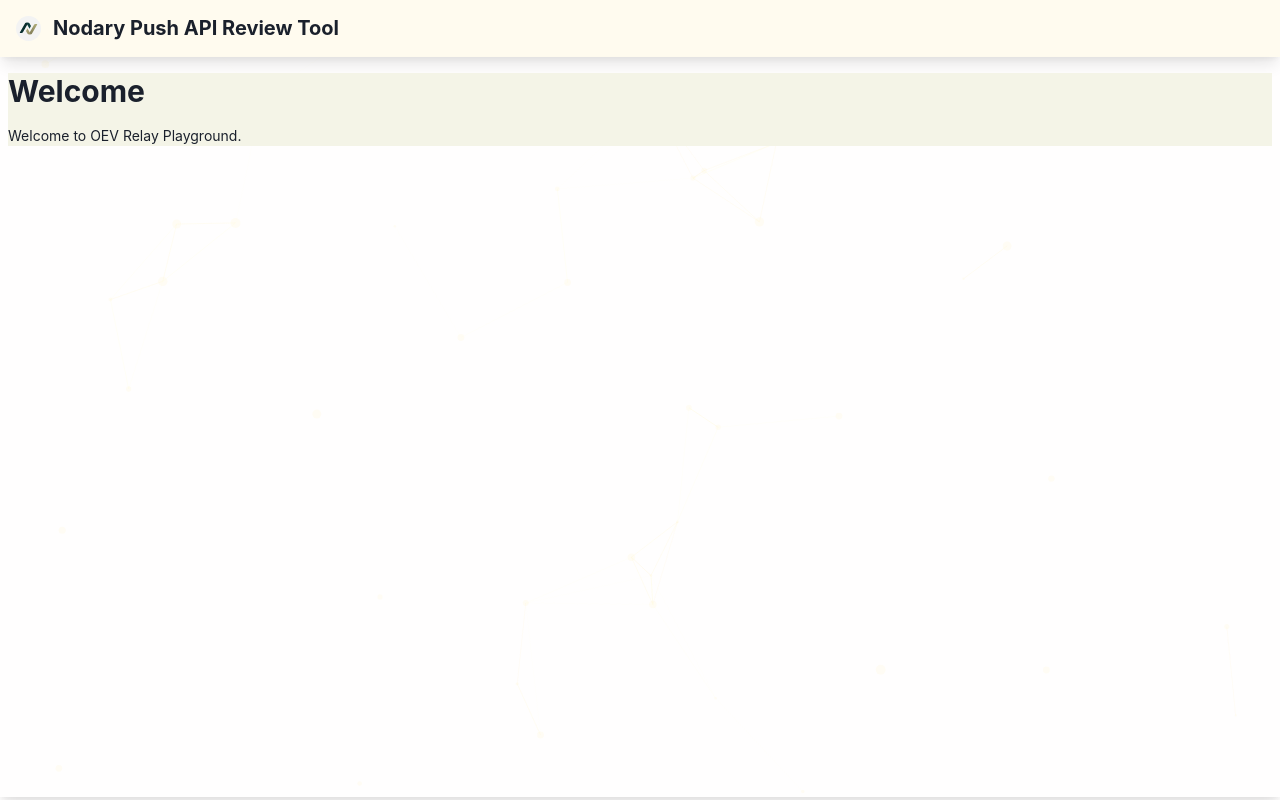
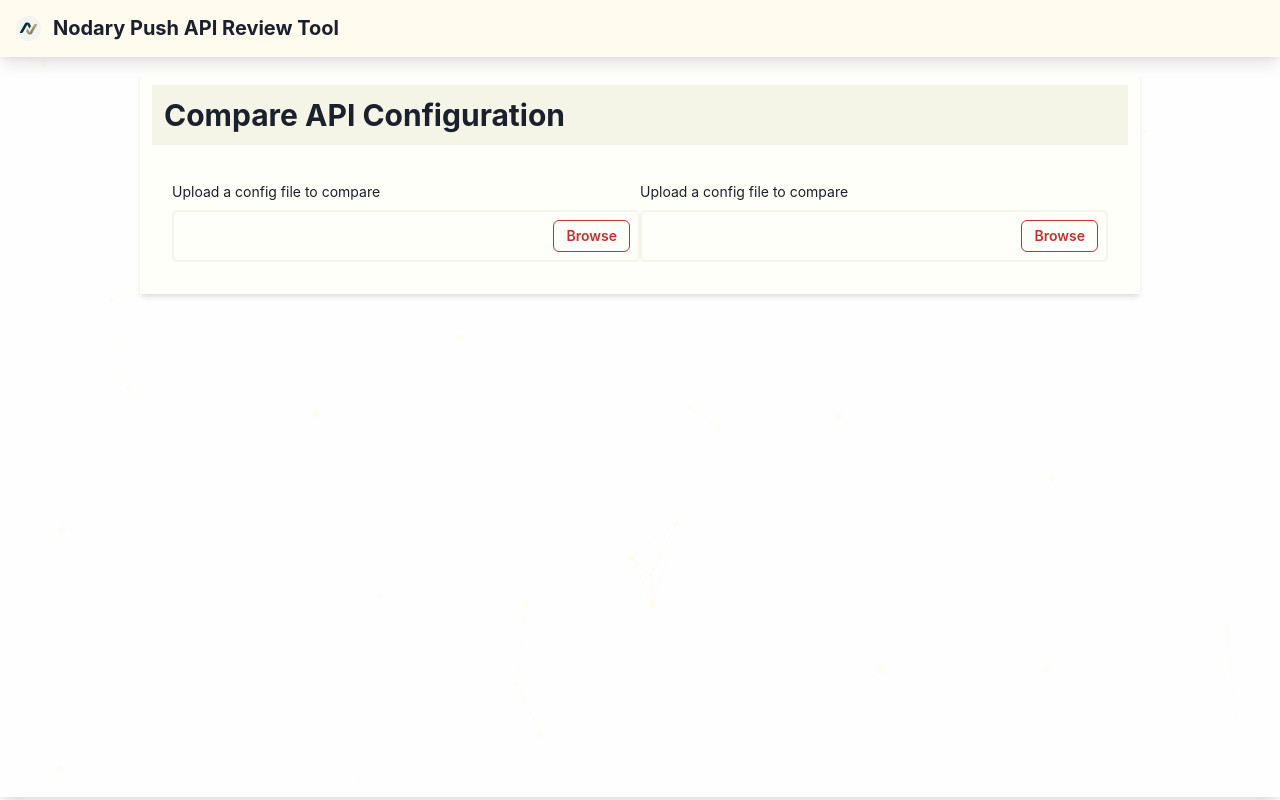
Before and after one commit to hiletmis/cloud-formation, a React (Create React App) app: page /compare in a window 1280 px wide. Built offline with nearby package versions, Linux system fonts and the light colour scheme.

Commit message:
json diff initiated

```diff
--- a/package.json
+++ b/package.json
@@ -12,6 +12,7 @@
     "react": "^18.2.0",
     "react-code-blocks": "^0.1.4",
     "react-dom": "^18.2.0",
+    "react-json-view-compare": "^2.0.2",
     "react-loader-spinner": "^5.4.5",
     "react-particles": "^2.12.2",
     "react-router-dom": "^6.15.0",
--- a/src/App.js
+++ b/src/App.js
@@ -38,9 +38,8 @@ function App() {
             <ParticlesBg />
 
             <Routes>
-              <Route path="/" element={<Integrations />} />
-              <Route path="/action" element={<Welcome />} />
-              <Route path="/upload" element={<UploadConfig />} />
+              <Route path="/" element={<Welcome />} />
+              <Route path="/upload" element={<Integrations />} />
               <Route path="/compare" element={<CompareConfig />} />
             </Routes>
           </VStack>
--- a/src/Components/CompareConfig.js
+++ b/src/Components/CompareConfig.js
@@ -1,22 +1,73 @@
-import React from "react";
-import { VStack, Heading, Flex, Spacer, Text } from "@chakra-ui/react";
+import { VStack, Flex, Stack, Spacer } from "@chakra-ui/react";
 import { COLORS } from "../data/colors";
+import Title from "../Custom/Title";
+import IntegrationRow from "./IntegrationRow";
+import UploadConfig from "./UploadConfig";
+import Display from "./Display";
+import { useState } from "react";
+import ReactJsonViewCompare from 'react-json-view-compare';
+import '../index.css'
 
 const Hero = () => {
+
+  const [integrations] = useState([]);
+  const [configFile, setConfig] = useState(null);
+  const [configFile2, setConfig2] = useState(null);
+
+  const oldData = configFile === null ? null : JSON.parse(configFile)
+  const newData = configFile2 === null ? null : JSON.parse(configFile2)
+
   return (
-    <VStack
+    <Flex
       spacing={4}
-      bgColor={COLORS.main}
-      minWidth={"350px"}
-      maxWidth={"100%"}
-      alignItems={"left"}
+      height={"100vh"}
+      overflow={"scroll"}
     >
-      <Flex>
-        <Heading size={"lg"}>Welcome</Heading>
-        <Spacer />
-      </Flex>
-      <Text fontSize={"sm"}>Welcome to OEV Relay Playground.</Text>
-    </VStack>
+      <VStack
+        spacing={4}
+        width={"100%"}
+        alignItems={"center"}
+        justifyItems={"stretch"}
+      >
+        <VStack
+          p={3}
+          bgColor={COLORS.table}
+          borderRadius={"sm"}
+          boxShadow="md"
+          spacing={4}
+          width={"80vw"}
+          maxWidth={"1000px"}
+          alignItems={"left"}
+          justifyItems={"center"}
+        >
+          <Title header={"Compare API Configuration"} buttonVisibility={false} isLoading={false} />
+
+
+          {
+            integrations.length === 0 ?
+              <Flex p={5} justifyContent={"space-around"}>
+                <UploadConfig configFile={configFile} setConfig={setConfig} description={"Upload a config file to compare"} />
+                <Spacer width={"10px"} />
+                <UploadConfig configFile={configFile2} setConfig={setConfig2} description={"Upload a config file to compare"} />
+
+              </Flex>
+              :
+              integrations.map((integration, index) => (
+                <IntegrationRow key={index} integration={integration} />
+              ))
+          }
+
+          {
+            configFile === null ? null :
+              <VStack bgColor={"red"}>
+                <ReactJsonViewCompare oldData={oldData} newData={newData} />;
+              </VStack>
+            //<Display configData={configFile} />
+          }
+
+        </VStack>
+      </VStack>
+    </Flex>
   );
 };
 
--- a/src/Components/Display.js
+++ b/src/Components/Display.js
@@ -37,7 +37,6 @@ const Hero = ({ configData }) => {
 
       return obj;
     });
-    console.log(newState)
     setSecuritySchemeValue(newState)
   }
 
--- a/src/Components/Integrations.js
+++ b/src/Components/Integrations.js
@@ -9,7 +9,6 @@ import { useState } from "react";
 const Hero = () => {
 
     const [integrations] = useState([]);
-    const [addNew, setAddNew] = useState(false);
     const [configFile, setConfig] = useState(null);
 
     return (
@@ -35,15 +34,11 @@ const Hero = () => {
                     alignItems={"left"}
                     justifyItems={"center"}
                 >
-                    <Title header={"API Integrations"} buttonVisibility={integrations.length !== 0} isLoading={false} onClick={() => setAddNew(integrations.length === 0 ? false : !addNew)} buttonText={addNew ? "Cancel" : "New Integration"} />
-                    {
-                        !addNew ? null :
-                            <UploadConfig configFile={configFile} setConfig={setConfig} />
-                    }
+                    <Title header={"API Integrations"} buttonVisibility={false} isLoading={false} />
 
                     {
                         integrations.length === 0 ?
-                            <UploadConfig configFile={configFile} setConfig={setConfig} />
+                            <UploadConfig configFile={configFile} setConfig={setConfig} description={"To integrate with our API, you'll need to upload a JSON configuration file. This file contains the necessary settings and parameters for the integration. Please ensure your JSON file is correctly formatted and contains all the required information."} />
                             :
                             integrations.map((integration, index) => (
                                 <IntegrationRow key={index} integration={integration} />
--- a/src/Components/UploadConfig.js
+++ b/src/Components/UploadConfig.js
@@ -9,7 +9,7 @@ import {
 } from "@chakra-ui/react";
 import { COLORS } from "../data/colors";
 
-const Hero = ({ configFile, setConfig }) => {
+const Hero = ({ configFile, setConfig, description }) => {
     let fileReader;
 
     const inputFile = useRef(null)
@@ -49,7 +49,8 @@ const Hero = ({ configFile, setConfig }) => {
 
     return (
 
-        <VStack justifyContent={"center"} alignItems={"left"} direction={"column"} >
+        <VStack width={"100%"} justifyContent={"center"} alignItems={"left"} direction={"column"} >
+            <Text fontSize={"sm"}>{description}</Text>
             <Box
                 p={"2"}
                 border={"2px"}
--- a/src/Components/Welcome.js
+++ b/src/Components/Welcome.js
@@ -9,8 +9,6 @@ const Hero = () => {
     <Flex
       spacing={4}
       height={"90vh"}
-      alignItems={"center"}
-      justifyItems={"center"}
       overflow={"scroll"}
     >
       <VStack
@@ -21,8 +19,8 @@ const Hero = () => {
       >
         <VStack
           p={3}
-          bgColor={COLORS.main}
-          borderRadius={"lg"}
+          bgColor={COLORS.table}
+          borderRadius={"sm"}
           boxShadow="md"
           spacing={4}
           minWidth={"500px"}
@@ -30,18 +28,18 @@ const Hero = () => {
           alignItems={"left"}
           justifyItems={"center"}
         >
-          <Title header={"Select an action to continue"} isLoading={false} />
+          <Title header={"Select an action to continue"} isLoading={false} buttonVisibility={false} />
 
           <Flex justifyContent={"center"} marginBottom={"20px"}>
             <RadioButton
               link={"/upload"}
-              bgColor={COLORS.bg}
+              bgColor={COLORS.info}
               description={"Upload Config"}
               icon={"https://img.icons8.com/ios/452/upload.png"}
             />
             <RadioButton
               link={"/compare"}
-              bgColor={COLORS.bg}
+              bgColor={COLORS.info}
               description={"Compare Config"}
               icon={"https://img.icons8.com/ios/452/compare.png"}
             />
--- a/src/Custom/RadioButton.js
+++ b/src/Custom/RadioButton.js
@@ -8,7 +8,6 @@ const Hero = ({ link, bgColor, description, icon }) => {
       <VStack cursor={"pointer"} spacing={0} direction="row" align="left">
         <Box
           p={"1"}
-          borderRadius={"10"}
           alignItems={"center"}
           width={"150px"}
           height={"150px"}
@@ -18,7 +17,8 @@ const Hero = ({ link, bgColor, description, icon }) => {
             bgColor={bgColor}
             width={"100%"}
             height={"100%"}
-            borderRadius={"10"}
+            borderRadius={"sm"}
+            boxShadow="md"
             alignItems={"center"}
           >
             <Image src={icon} width={"60px"} height={"60px"} />
@@ -36,7 +36,8 @@ const Hero = ({ link, bgColor, description, icon }) => {
             bgColor={bgColor}
             width={"100%"}
             height={"100%"}
-            borderRadius={"10"}
+            borderRadius={"sm"}
+            boxShadow="md"
             alignItems={"center"}
           >
             <Text fontSize={"md"} fontWeight={"bold"}>
```
Also changed, not shown: 1 other file (tests, documents, lock files or other folders).
